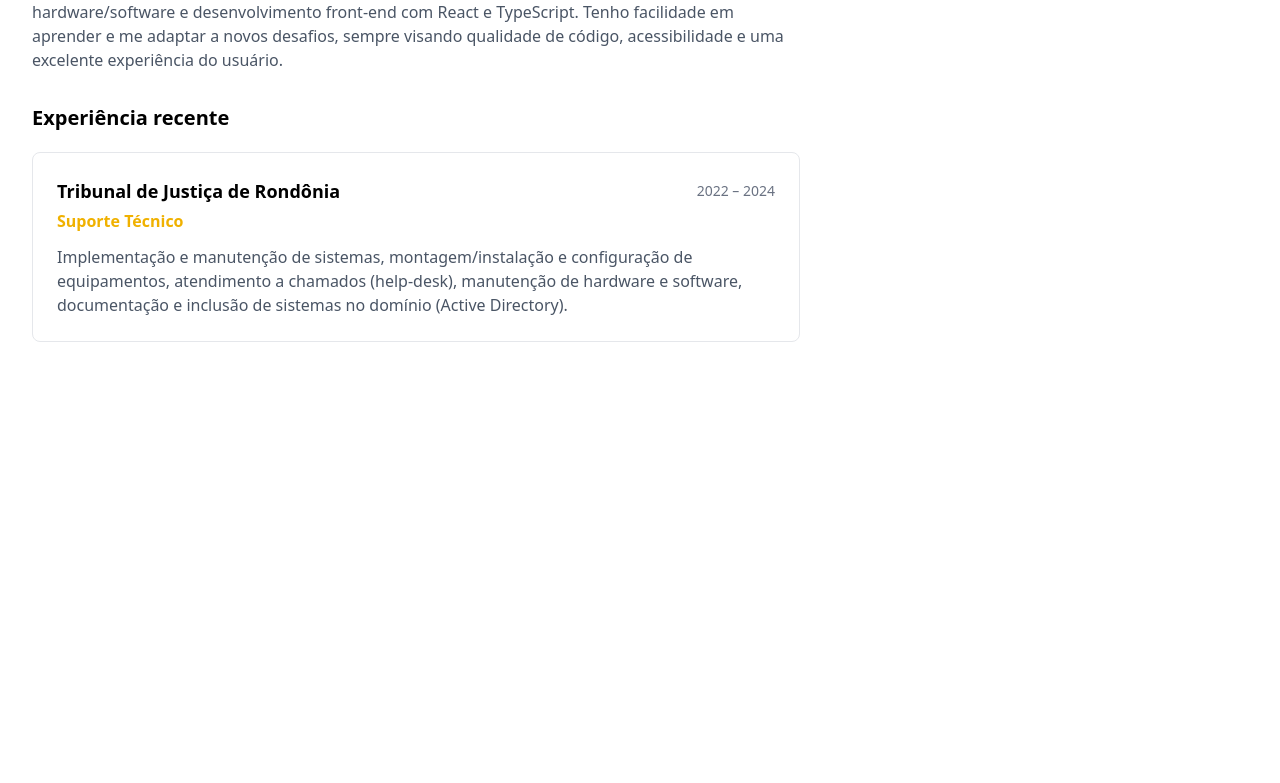
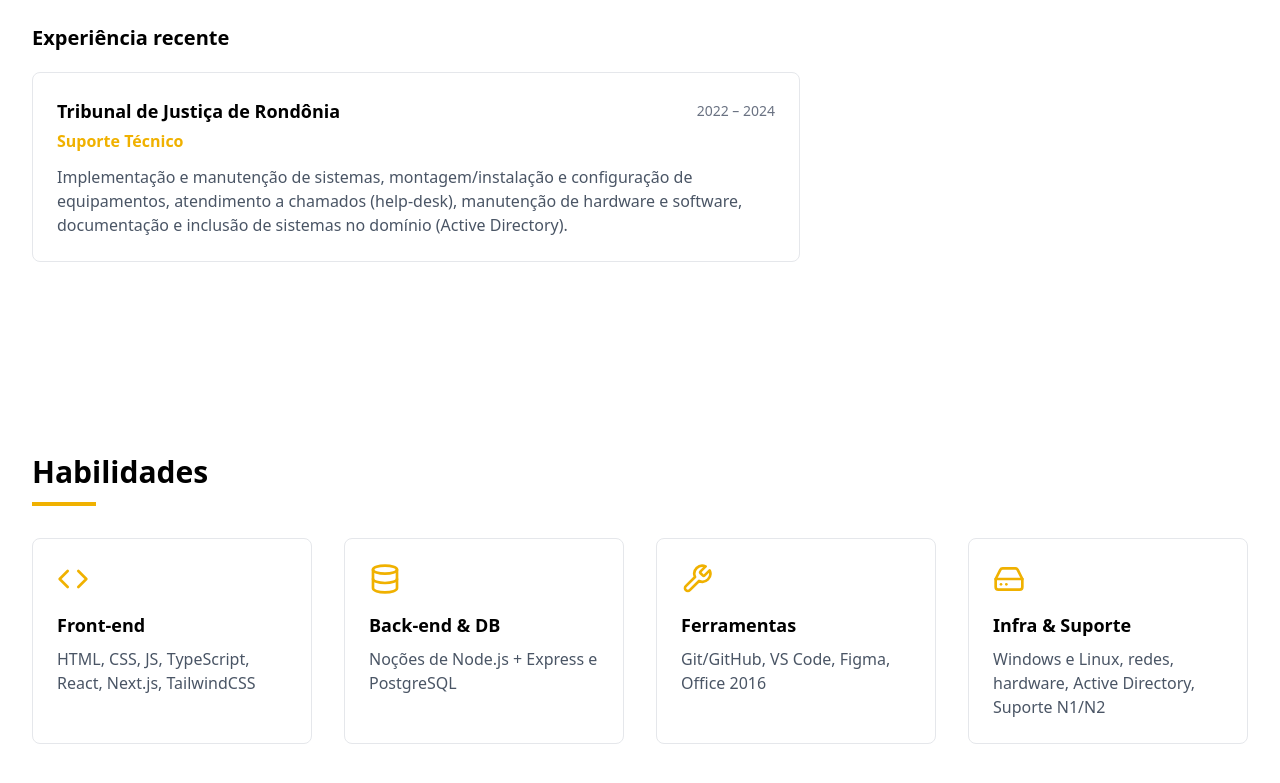
Before and after one commit to jotalucasfarias/meu-portfolio, a React (Vite) app: page / in a window 1280 px wide. Shown: the part 971-1754 px from the top of the page. Before the commit the page ends 1425 px from the top, so only its background shows below. Built offline with nearby package versions, Linux system fonts and the light colour scheme.

Commit message:
feat: adicionar componente Skills e refatorar layout; otimizar espaçamento em HeroBanner e Sobre

```diff
--- a/src/App.tsx
+++ b/src/App.tsx
@@ -1,6 +1,7 @@
 import Header from './components/Header/Header';
 import HeroBanner from './components/HeroBanner/HeroBanner';
 import Sobre from './components/Sobre/Sobre';
+import Skills from './components/Skills/Skills';
 
 export default function App() {
   return (
@@ -8,6 +9,7 @@ export default function App() {
       <Header />
       <HeroBanner />
       <Sobre />
+      <Skills />
     </div>
   );
 }
--- a/src/components/HeroBanner/HeroBanner.tsx
+++ b/src/components/HeroBanner/HeroBanner.tsx
@@ -7,7 +7,7 @@ export default function HeroBanner() {
   });
 
   return (
-    <section id="home" ref={ref} className="py-20 md:py-32 overflow-hidden">
+    <section id="home" ref={ref} className="py-16 md:py-24 overflow-hidden">
       <div className="container mx-auto px-4 sm:px-6 lg:px-8">
         <div className="grid grid-cols-1 md:grid-cols-2 gap-12 items-center">
           {/* Coluna da Esquerda: Texto e Botões */}
--- /dev/null
+++ b/src/components/Skills/Skills.tsx
@@ -0,0 +1,74 @@
+import { FiCode, FiDatabase, FiHardDrive, FiTool } from 'react-icons/fi';
+import { useInView } from 'react-intersection-observer';
+
+const skillsData = [
+  {
+    icon: <FiCode size={32} className="text-yellow-500 mb-4" />,
+    title: 'Front-end',
+    technologies: 'HTML, CSS, JS, TypeScript, React, Next.js, TailwindCSS',
+  },
+  {
+    icon: <FiDatabase size={32} className="text-yellow-500 mb-4" />,
+    title: 'Back-end & DB',
+    technologies: 'Noções de Node.js + Express e PostgreSQL',
+  },
+  {
+    icon: <FiTool size={32} className="text-yellow-500 mb-4" />,
+    title: 'Ferramentas',
+    technologies: 'Git/GitHub, VS Code, Figma, Office 2016',
+  },
+  {
+    icon: <FiHardDrive size={32} className="text-yellow-500 mb-4" />,
+    title: 'Infra & Suporte',
+    technologies:
+      'Windows e Linux, redes, hardware, Active Directory, Suporte N1/N2',
+  },
+];
+
+export default function Skills() {
+  const { ref, inView } = useInView({
+    triggerOnce: true,
+    threshold: 0.1,
+  });
+
+  return (
+    <section id="skills" ref={ref} className="py-16 md:py-24 overflow-hidden">
+      <div className="container mx-auto px-4 sm:px-6 lg:px-8">
+        {/* Título */}
+        <div
+          className={`max-w-3xl transition-all duration-700 ease-out ${
+            inView ? 'opacity-100 translate-y-0' : 'opacity-0 translate-y-10'
+          }`}
+        >
+          <h2 className="text-2xl md:text-3xl font-bold text-black dark:text-white">
+            Habilidades
+          </h2>
+          <div className="w-16 h-1 bg-yellow-500 mt-3 mb-8"></div>
+        </div>
+
+        {/* Grid de Habilidades */}
+        <div className="grid grid-cols-1 sm:grid-cols-2 lg:grid-cols-4 gap-8">
+          {skillsData.map((skill, index) => (
+            <div
+              key={index}
+              className={`border border-gray-200 dark:border-gray-700 rounded-lg p-6 transition-all duration-300 ease-out hover:border-yellow-500 hover:shadow-[0_0_40px_5px_rgba(234,179,8,0.4)] ${
+                inView
+                  ? 'opacity-100 translate-y-0'
+                  : 'opacity-0 translate-y-10'
+              }`}
+              style={{ transitionDelay: `${index * 100}ms` }}
+            >
+              {skill.icon}
+              <h3 className="text-lg font-bold text-black dark:text-white mb-2">
+                {skill.title}
+              </h3>
+              <p className="text-gray-600 dark:text-gray-400">
+                {skill.technologies}
+              </p>
+            </div>
+          ))}
+        </div>
+      </div>
+    </section>
+  );
+}
--- a/src/components/Sobre/Sobre.tsx
+++ b/src/components/Sobre/Sobre.tsx
@@ -7,7 +7,7 @@ export default function Sobre() {
   });
 
   return (
-    <section id="about" ref={ref} className="py-20 md:py-28 overflow-hidden">
+    <section id="about" ref={ref} className="py-16 md:py-24 overflow-hidden">
       <div className="container mx-auto px-4 sm:px-6 lg:px-8">
         <div className="max-w-3xl">
           {/* Título */}
```
